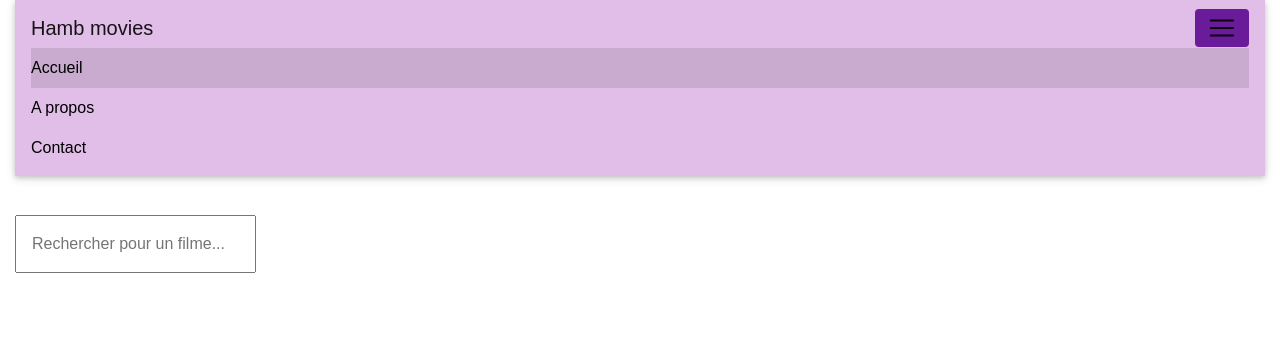
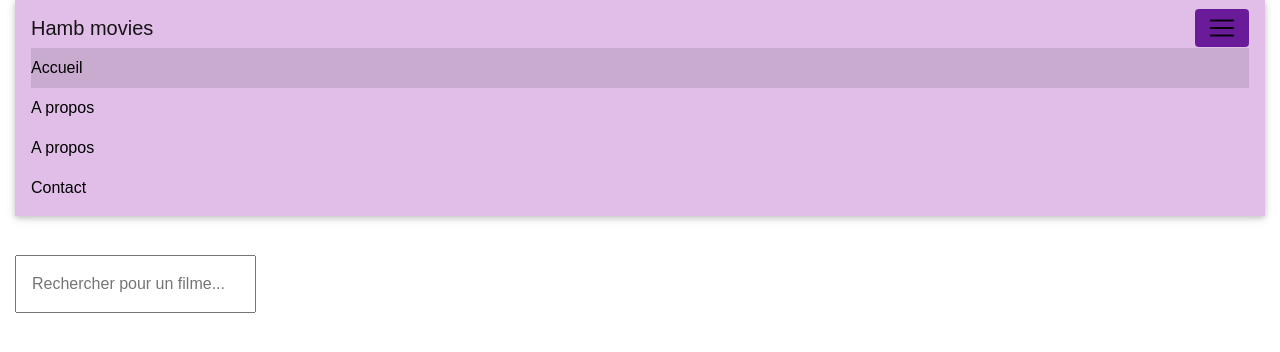
Before and after one commit to Cubano23/hamb_movies, a React (Create React App) app: page / in a window 1280 px wide. Both pictures are taken after a click on the button "Toggle navigation". Shown: the top 352 px of the page. Built offline with nearby package versions, Linux system fonts and the light colour scheme; no server answers.

Commit message:
test debut jounnee git

```diff
--- a/src/App.js
+++ b/src/App.js
@@ -1,6 +1,6 @@
 import React, { Component } from 'react';
 import './App.css';
-import MovieRow from './components/MovieRow'
+import Films from './components/films'
 import $ from 'jquery'
 import Header from "./components/header"
 
@@ -28,7 +28,7 @@ class App extends Component {
         results.forEach((movie) => {
           movie.poster_src = "https://image.tmdb.org/t/p/w185" + movie.poster_path
 
-          const movieRow = <MovieRow key={movie.id} movie={movie}/>
+          const movieRow = <Films key={movie.id} movie={movie}/>
           movieRows.push(movieRow)
         })
 
--- a/src/components/header.jsx
+++ b/src/components/header.jsx
@@ -22,10 +22,13 @@ const Header = () => {
                         <Link className="nav-link" to="/">Accueil<span className="sr-only">(current)</span></Link>
                     </li>
                     <li className="nav-item">
-                        <Link className="nav-link" to="#">A propos</Link>
+                        <Link className="nav-link" to="/Films">A propos</Link>
                     </li>
                     <li className="nav-item">
-                        <Link className="nav-link" to="#">Contact</Link>
+                        <Link className="nav-link" to="/about">A propos</Link>
+                    </li>
+                    <li className="nav-item">
+                        <Link className="nav-link" to="/contact">Contact</Link>
                     </li>
                     </ul>
                 </div>
```
Also changed, not shown: src/components/films.jsx (renamed from src/components/MovieRow.jsx, +4 -4 lines), src/components/gallery.jsx (added, +10 -0 lines), src/components/home.jsx (added, +10 -0 lines).
